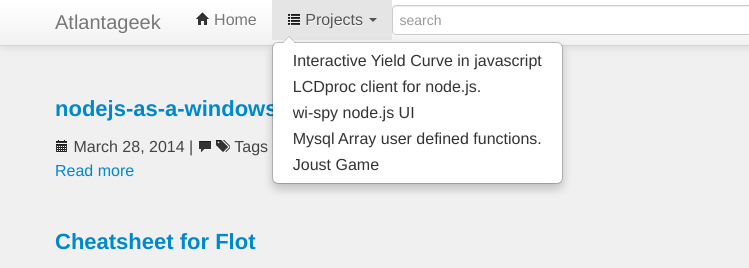
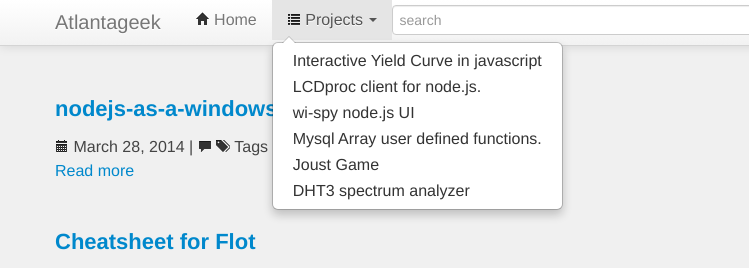
Before and after one commit to atlantageek/oldatlantageek, a plain HTML site: page index.html in a window 1280 px wide. Both pictures are taken after a click on the link "Projects". Shown: the top 268 px of the page, 0-749 px from the left. Drawn offline with Linux system fonts and the light colour scheme.

Commit message:
Adding link

```diff
--- a/index.html
+++ b/index.html
@@ -37,12 +37,12 @@
                             <i class="icon-list"></i> Projects <b class="caret"></b>
                         </a>
                         <ul class="dropdown-menu">
-                            <li class=""><a href="/projects/yield-curver"
-title="Yield Curve" target="_blank" target="new">Interactive Yield Curve in javascript</a></li>
+                            <li class=""><a href="/projects/yield-curver" title="Yield Curve" target="_blank" target="new">Interactive Yield Curve in javascript</a></li>
                             <li class=""><a href="https://github.com/atlantageek/-lcdproc-client-node" title="lcdproc-client for node.js" target="_blank">LCDproc client for node.js.</a></li>
                             <li class=""><a href="https://github.com/atlantageek/websocketsa" title="take me to the WebSocket SpectrumAnalyzer pageithub page" target="_blank">wi-spy node.js UI</a></li>
                             <li class=""><a href="https://github.com/atlantageek/mysql-array-functions" title="Mysql Array functions" target="_blank">Mysql Array user defined functions.</a></li>
                             <li class=""><a href="http://atlantageek.com/joust" title="Joust Game">Joust Game</a></li>
+                            <li class=""><a href="http://atlantageek.com/projects/bcmSA/" title="Joust Game">DHT3 spectrum analyzer</a></li>
                         </ul>
                     </li>
                     <li id="search" class="search hidden-phone hidden-tablet">
```
